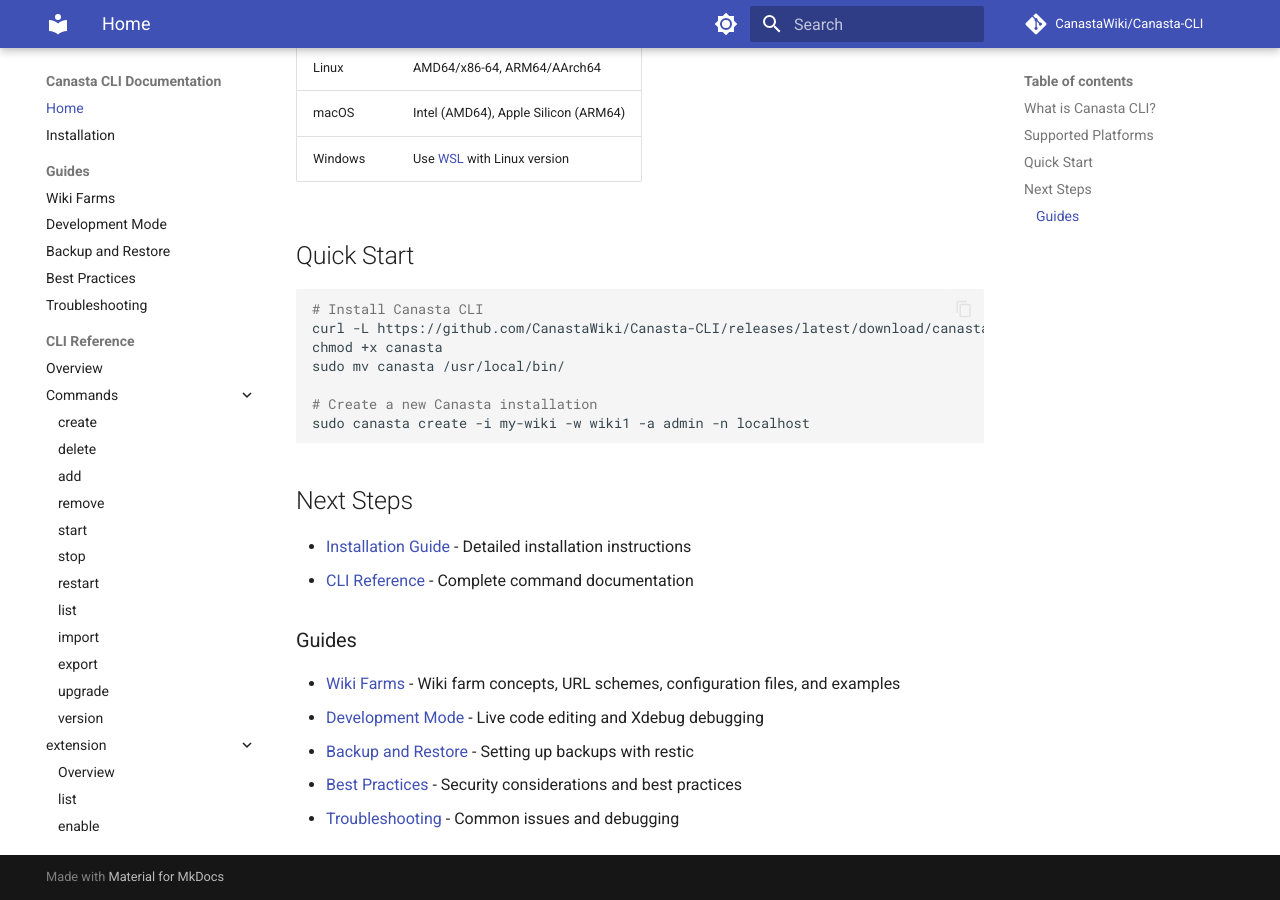
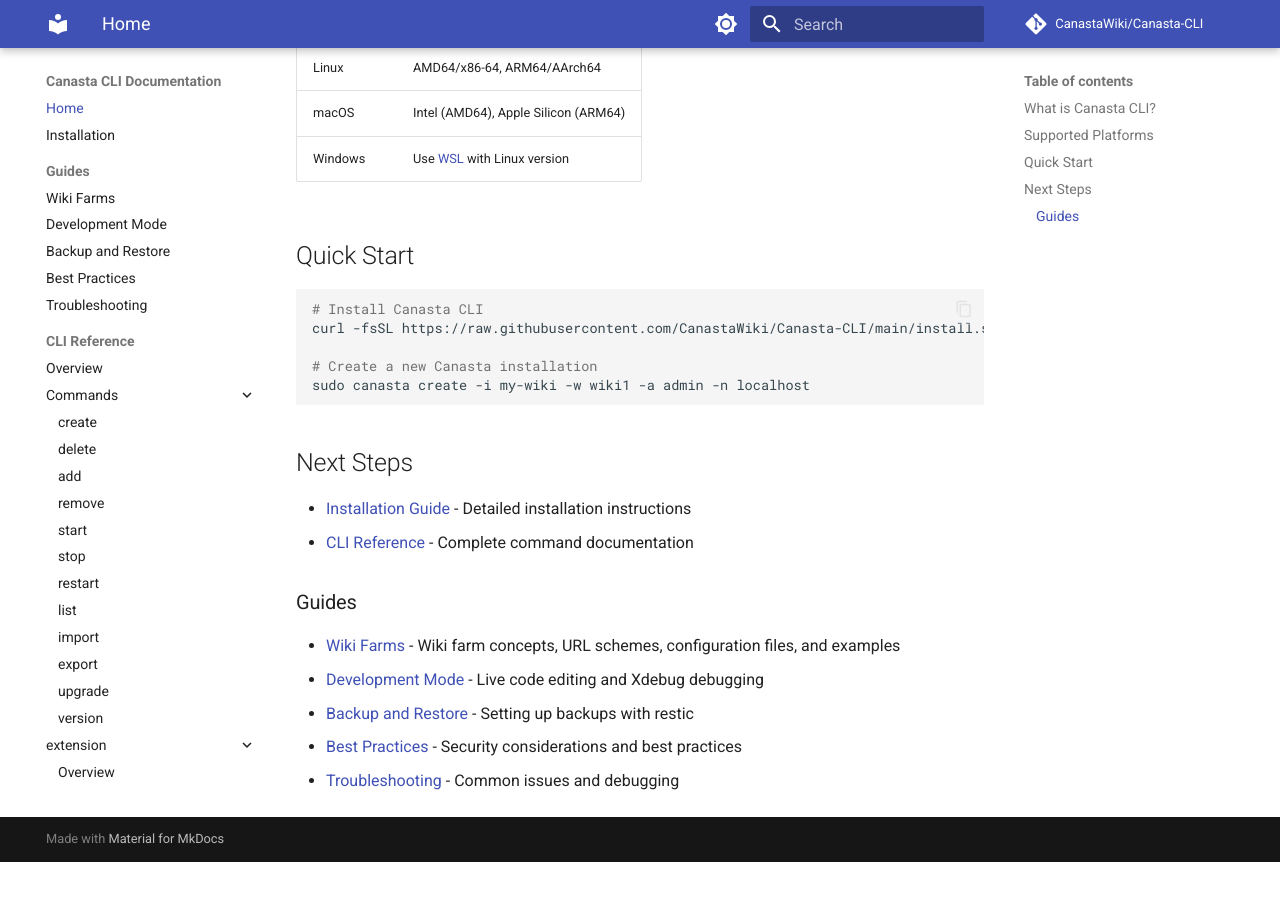
Before and after one commit to CanastaWiki/Canasta-CLI, an MkDocs documentation site: the page built from docs/index.md, in a window 1280 px wide and 900 px high, scrolled down 666 px. Built offline with MkDocs 1.6.1 and Material for MkDocs 9.7.7, drawn with Linux system fonts in a browser that asks for light colours; comment, search, counter and statistics services are not loaded; after the commit the page ends 1528 px from its top, so only the background shows below that.

Commit message:
Use one-line installer in Quick Start section

````diff
--- a/docs/index.md
+++ b/docs/index.md
@@ -24,9 +24,7 @@
 
 ```bash
 # Install Canasta CLI
-curl -L https://github.com/CanastaWiki/Canasta-CLI/releases/latest/download/canasta-linux-amd64 -o canasta
-chmod +x canasta
-sudo mv canasta /usr/local/bin/
+curl -fsSL https://raw.githubusercontent.com/CanastaWiki/Canasta-CLI/main/install.sh | sudo bash
 
 # Create a new Canasta installation
 sudo canasta create -i my-wiki -w wiki1 -a admin -n localhost
````
